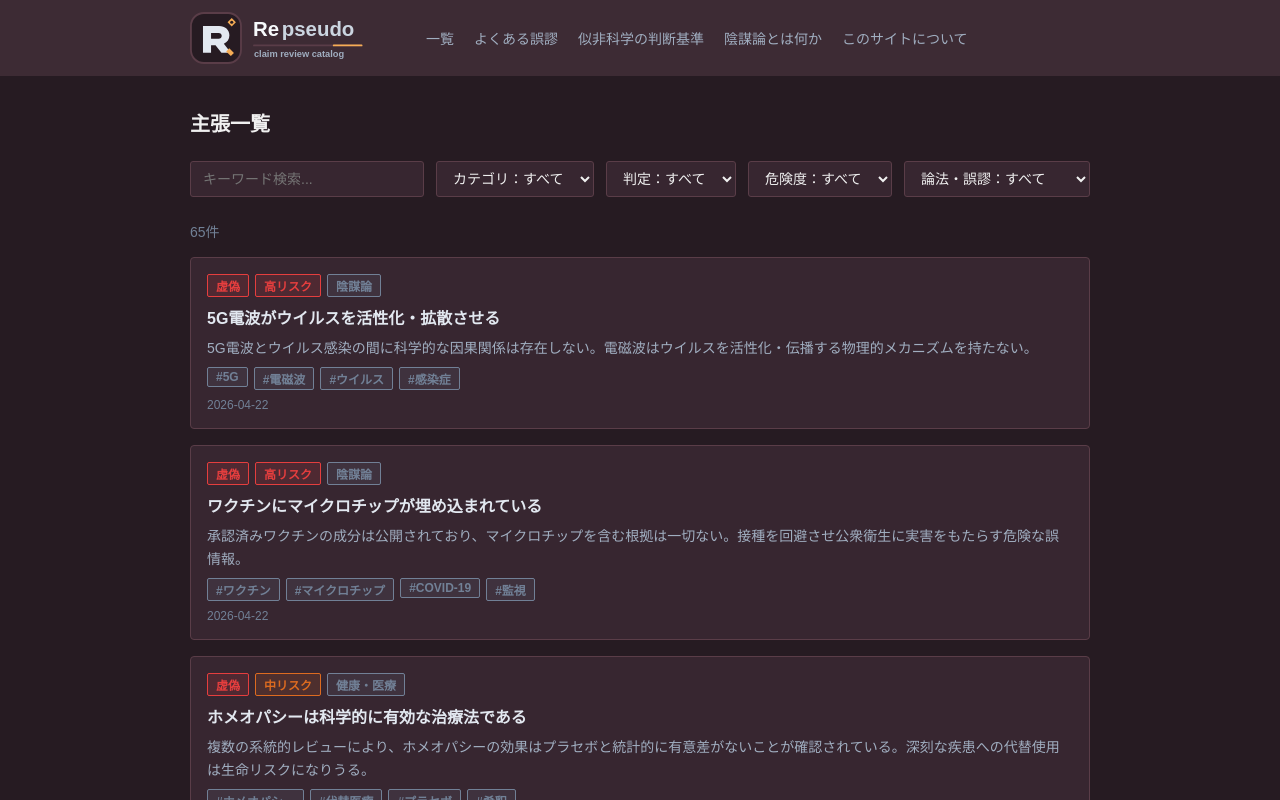
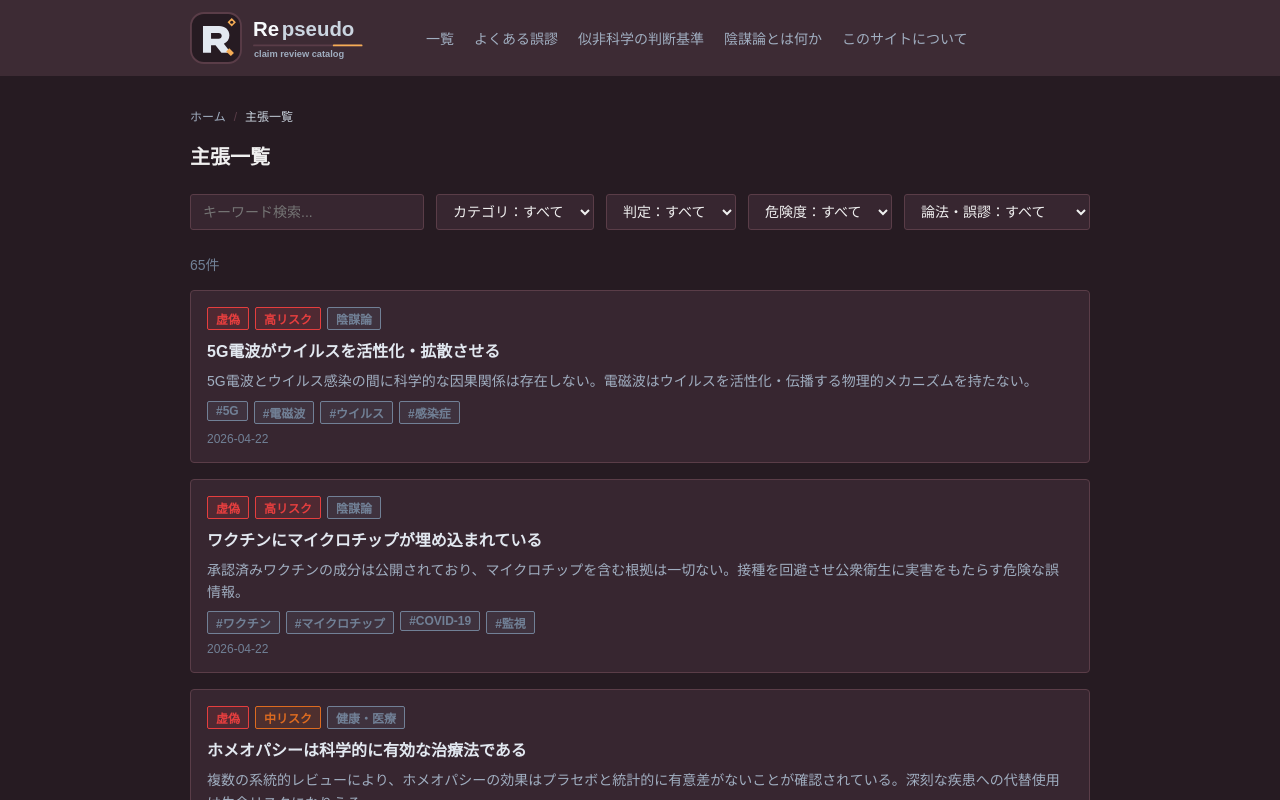
Before and after one commit to reload-co-jp/re-pseudo, a Next.js app: page /claims in a window 1280 px wide. Shown: the top 800 px of the page. Built offline with nearby package versions, Linux system fonts and the light colour scheme.

Commit message:
Make breadcrumbs shown

```diff
--- a/app/claims/page.tsx
+++ b/app/claims/page.tsx
@@ -1,4 +1,5 @@
 import { FC, Suspense } from "react"
+import Breadcrumbs from "components/Breadcrumbs"
 import ClaimsClient from "components/ClaimsClient"
 import { getClaims } from "lib/claims"
 
@@ -71,15 +72,23 @@ const ClaimsPage: FC = () => {
         dangerouslySetInnerHTML={{ __html: JSON.stringify(breadcrumbJsonLd) }}
         type="application/ld+json"
       />
+      <div style={{ display: "flex", flexDirection: "column", gap: ".875rem", marginBottom: "1.5rem" }}>
+        <Breadcrumbs
+          items={[
+            { href: "/", label: "ホーム" },
+            { label: "主張一覧" },
+          ]}
+        />
         <h1
           style={{
             fontSize: "1.25rem",
             fontWeight: 700,
-          marginBottom: "1.5rem",
+            margin: 0,
           }}
         >
           主張一覧
         </h1>
+      </div>
       <Suspense>
         <ClaimsClient claims={claims} />
       </Suspense>
--- /dev/null
+++ b/components/Breadcrumbs.tsx
@@ -0,0 +1,47 @@
+import Link from "next/link"
+import { FC } from "react"
+
+type BreadcrumbItem = {
+  href?: string
+  label: string
+}
+
+type Props = {
+  items: BreadcrumbItem[]
+}
+
+const Breadcrumbs: FC<Props> = ({ items }) => (
+  <nav aria-label="パンくず" style={{ display: "flex", flexWrap: "wrap", gap: ".5rem" }}>
+    {items.map((item, index) => {
+      const isLast = index === items.length - 1
+
+      return (
+        <span
+          key={`${item.label}-${index}`}
+          style={{
+            alignItems: "center",
+            color: isLast ? "#cbd5e0" : "#718096",
+            display: "inline-flex",
+            fontSize: ".75rem",
+            gap: ".5rem",
+            lineHeight: 1.6,
+          }}
+        >
+          {item.href && !isLast ? (
+            <Link
+              href={item.href}
+              style={{ color: "#a0aec0", textDecoration: "none" }}
+            >
+              {item.label}
+            </Link>
+          ) : (
+            <span>{item.label}</span>
+          )}
+          {!isLast ? <span style={{ color: "#5a3d48" }}>/</span> : null}
+        </span>
+      )
+    })}
+  </nav>
+)
+
+export default Breadcrumbs
```
Also changed, not shown: app/about/page.tsx (+7 -0 lines), app/claims/[id]/page.tsx (+8 -0 lines), app/conspiracy/page.tsx (+7 -0 lines), app/criteria/page.tsx (+7 -0 lines), app/fallacies/page.tsx (+7 -0 lines). Lines whose indentation alone changed are shown as unchanged.
